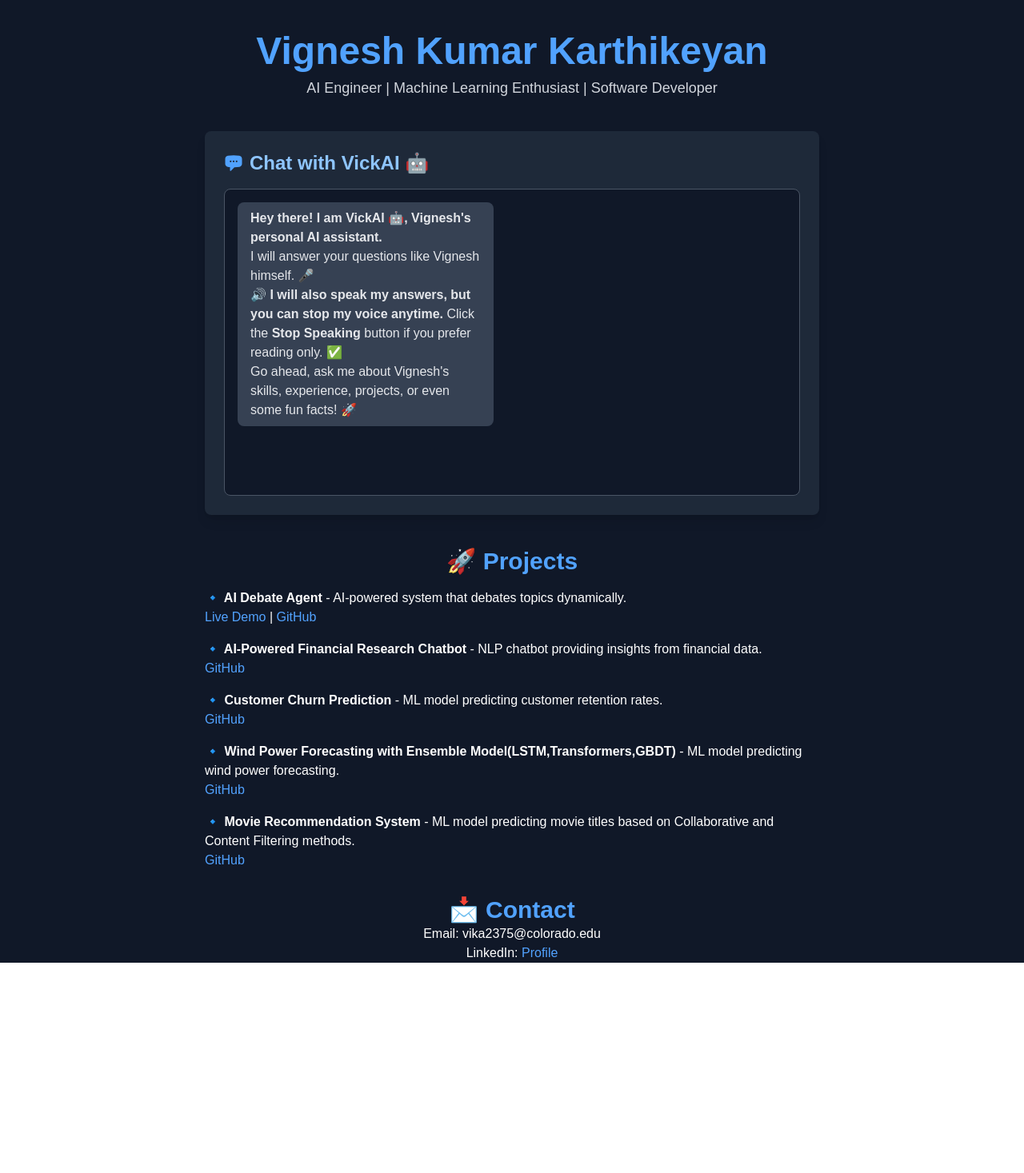
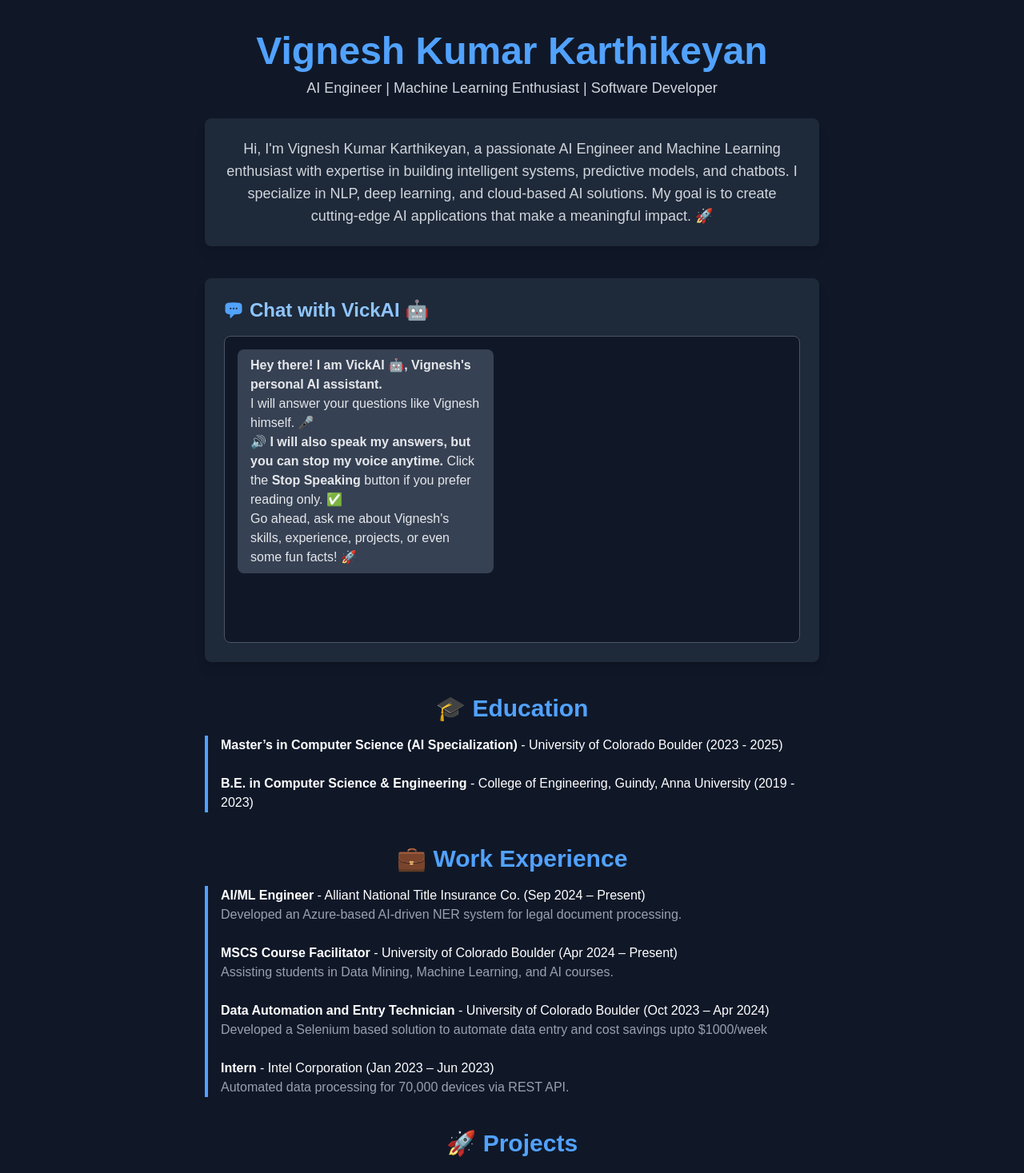
Before and after one commit to ivky03/AI-Portfolio, a Next.js app: page / in a window 1280 px wide. Shown: the top 1467 px of the page at 80% size. Before the commit the page ends 1204 px from the top, so only its background shows below. Built offline with nearby package versions, Linux system fonts and the light colour scheme.

Commit message:
Added Resume, Projects, Contact, Education & Work Experience to page.tsx

```diff
--- a/src/app/page.tsx
+++ b/src/app/page.tsx
@@ -109,6 +109,16 @@ export default function Home() {
           AI Engineer | Machine Learning Enthusiast | Software Developer
         </p>
       </header>
+      {/* Introduction */}
+      <div className="w-full max-w-3xl mt-6 text-center bg-gray-800 p-6 rounded-lg shadow-lg">
+        <p className="text-lg text-gray-300">
+          Hi, I'm Vignesh Kumar Karthikeyan, a passionate AI Engineer and
+          Machine Learning enthusiast with expertise in building intelligent
+          systems, predictive models, and chatbots. I specialize in NLP, deep
+          learning, and cloud-based AI solutions. My goal is to create
+          cutting-edge AI applications that make a meaningful impact. 🚀
+        </p>
+      </div>
 
       {/* Chatbot Section */}
       <div className="w-full max-w-3xl mt-10 bg-gray-800 p-6 rounded-lg shadow-lg">
@@ -136,6 +146,63 @@ export default function Home() {
               </div>
             </div>
           ))}
+        </div>
+      </div>
+      {/* Education Section */}
+      <div className="w-full max-w-3xl mt-10">
+        <h2 className="text-3xl font-semibold text-blue-400 text-center">
+          🎓 Education
+        </h2>
+        <div className="border-l-4 border-blue-400 pl-4 mt-4 text-left">
+          <p>
+            <strong>Master’s in Computer Science (AI Specialization)</strong> -
+            University of Colorado Boulder (2023 - 2025)
+          </p>
+          <br />
+          <p>
+            <strong>B.E. in Computer Science & Engineering</strong> - College of
+            Engineering, Guindy, Anna University (2019 - 2023)
+          </p>
+        </div>
+      </div>
+      {/* Work Experience Section */}
+      <div className="w-full max-w-3xl mt-10">
+        <h2 className="text-3xl font-semibold text-blue-400 text-center">
+          💼 Work Experience
+        </h2>
+        <div className="border-l-4 border-blue-400 pl-4 mt-4 text-left">
+          <p>
+            <strong>AI/ML Engineer</strong> - Alliant National Title Insurance
+            Co. (Sep 2024 – Present)
+          </p>
+          <p className="text-gray-400">
+            Developed an Azure-based AI-driven NER system for legal document
+            processing.
+          </p>
+          <br />
+          <p>
+            <strong>MSCS Course Facilitator</strong> - University of Colorado
+            Boulder (Apr 2024 – Present)
+          </p>
+          <p className="text-gray-400">
+            Assisting students in Data Mining, Machine Learning, and AI courses.
+          </p>
+          <br />
+          <p>
+            <strong>Data Automation and Entry Technician</strong> - University
+            of Colorado Boulder (Oct 2023 – Apr 2024)
+          </p>
+          <p className="text-gray-400">
+            Developed a Selenium based solution to automate data entry and cost
+            savings upto $1000/week
+          </p>
+          <br />
+          <p>
+            <strong>Intern</strong> - Intel Corporation (Jan 2023 – Jun 2023)
+          </p>
+          <p className="text-gray-400">
+            Automated data processing for 70,000 devices via REST API.
+          </p>
         </div>
       </div>
 
```
